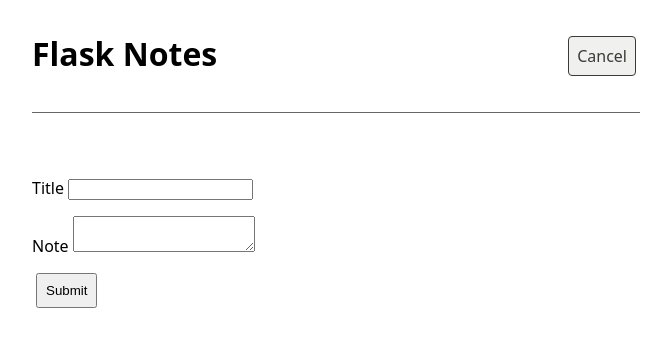
After one commit to brodkewitz/flask-notes-app, a Flask app: page /edit in a window 1280 px wide. The commit adds this page. Shown: the top 347 px of the page, without its empty margins (304-971 px from the left). Run offline with Flask 2, Linux system fonts and the light colour scheme.

Commit message:
Create an "edit note" page
This should ultimately serve for both creating new notes as well as
editing existing ones. If a note id is included in the url and data is
provided, the form should be pre-filled with the content of the note
being edited. Otherwise, generate a blank form for creating a new note.

```diff
--- a/app/routes.py
+++ b/app/routes.py
@@ -27,6 +27,14 @@ notes = [
 
 
 @app.route("/")
-def hello_world():
+def index():
     title = "Home"
     return render_template("index.html", title=title, notes=notes)
+
+
+@app.route("/edit")
+def edit_note():
+    """Create a new note or edit an existing one"""
+    title = "New Note"
+
+    return render_template("edit.html")
--- a/app/static/style.css
+++ b/app/static/style.css
@@ -126,3 +126,12 @@ main {}
 	padding: 1rem;
 	margin: 0;
 }
+
+
+/* ********************* */
+/* Create/Edit Note Page */
+
+.action.cancel {
+	background-color: var(--ui-action-neutral-bg);
+	color: var(--ui-action-neutral-fg);
+}
--- /dev/null
+++ b/app/templates/edit.html
@@ -0,0 +1,15 @@
+{% extends "base.html" %}
+{% block header_action %}<a class="action cancel" href="{{ url_for('index') }}">Cancel</a>{% endblock %}
+{% block content %}
+		<form>
+			<p>
+				<label for="note-title">Title</label>
+				<input type="text" name="title" id="note-title">
+			</p>
+			<p>
+				<label for="note-body">Note</label>
+				<textarea name="body" id="note-body"></textarea>
+			</p>
+			<button type="submit">Submit</button>
+	</form>
+{% endblock %}
--- a/app/templates/index.html
+++ b/app/templates/index.html
@@ -1,5 +1,5 @@
 {% extends "base.html" %}
-{% block header_action %}<a class="action new-note" href="">New Note</a>{% endblock %}
+{% block header_action %}<a class="action new-note" href="{{ url_for('edit_note') }}">New Note</a>{% endblock %}
 {% block content %}
 	{%- for note in notes | reverse %}
 		<article class="note">
```
